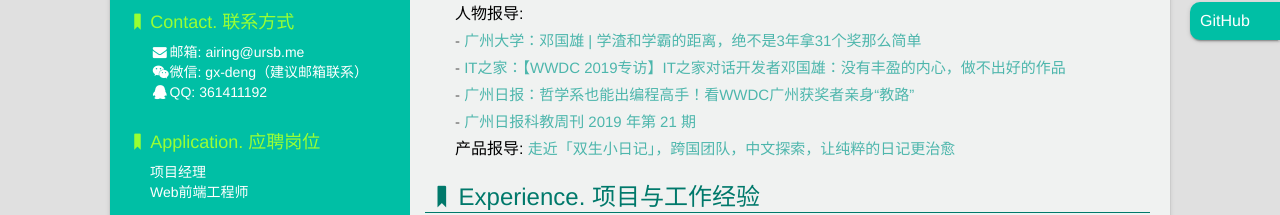
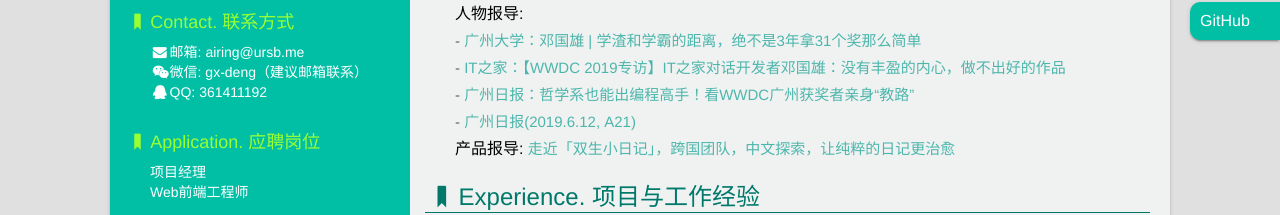
Before and after one commit to airingursb/resume, a website: page index.html in a window 1280 px wide. Shown: the part 334-549 px from the top of the page. Drawn offline with Linux system fonts and the light colour scheme.

Commit message:
update 0616

```diff
--- a/index.html
+++ b/index.html
@@ -133,8 +133,8 @@
               target="_blank">IT之家：【WWDC 2019专访】IT之家对话开发者邓国雄：没有丰盈的内心，做不出好的作品</a></li>
             <li>- <a href="http://www.gzcankao.com/news/wx/detail?newsi=477303&time=1560220314368&from=timeline&isappinstalled=0"
               target="_blank">广州日报：哲学系也能出编程高手！看WWDC广州获奖者亲身“教路”</a></li>
-            <li>- <a href="http://airing.ursb.me/image/gzrb_0612.jpg"
-              target="_blank">广州日报科教周刊 2019 年第 21 期</a></li>
+            <li>- <a href="http://gzdaily.dayoo.com/pc/html/2019-06/12/content_110977_611211.htm"
+              target="_blank">广州日报(2019.6.12, A21)</a></li>
           </dd>
           <dd><span>产品报导:</span> <a
               href="https://mp.weixin.qq.com/s?__biz=MzU2OTUwNDQ5NA==&mid=2247484106&idx=1&sn=01c8f49423e4cf756952ad87f4af2734&chksm=fcfce54bcb8b6c5dae6b27186f4e34a66ba48bf030be680371afc7230385575de6785e76ce97&mpshare=1&scene=1&srcid=091353sMF9mesvG0R0e8DL8n%23rd"
```
